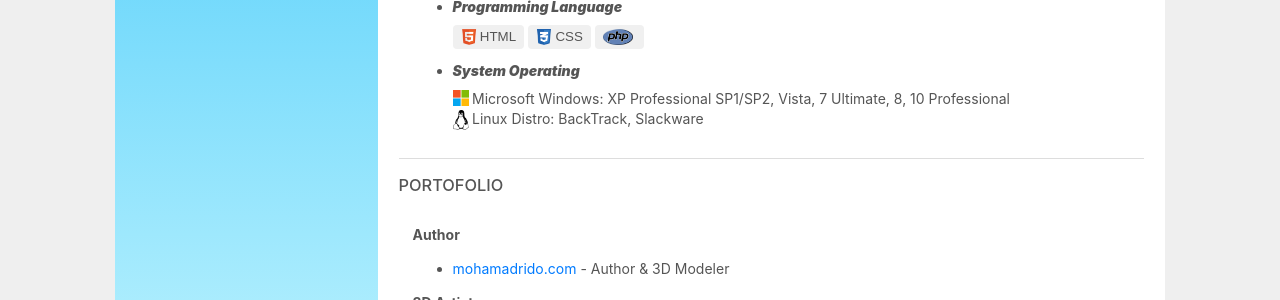
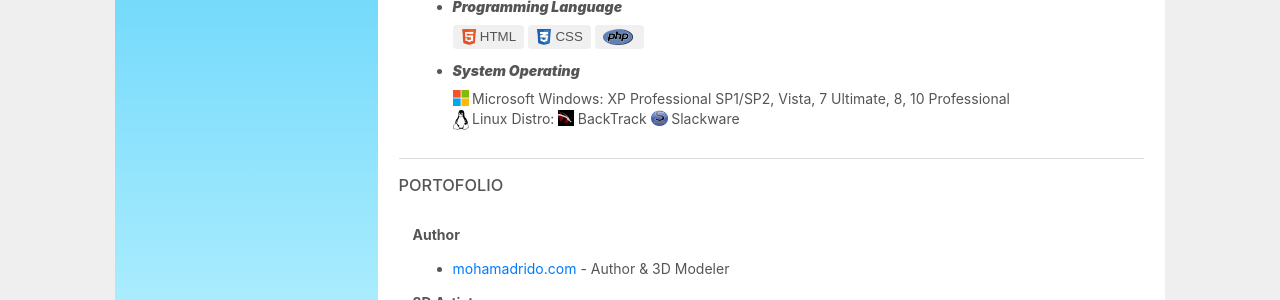
Before and after one commit to mohamadrido/about, a Jekyll site: the page built from index.html, in a window 1280 px wide. Shown: the part 1700-2000 px from the top of the page. Built offline with Jekyll 4.4.1, drawn with Linux system fonts in a browser that asks for light colours; nearby versions of some CDN libraries.

Commit message:
Update index.html

```diff
--- a/index.html
+++ b/index.html
@@ -118,7 +118,7 @@ layout: default
     <li class="li"><i>System Operating</i></li>
       <img src="/microsoft.png" class="icon">Microsoft Windows: XP Professional SP1/SP2, Vista, 7 Ultimate, 8, 10 Professional
       <br/>
-      <img src="/tux.png" class="icon">Linux Distro: BackTrack, Slackware
+      <img src="/tux.png" class="icon">Linux Distro: <img src="/backtrack.png" class="icon">BackTrack <img src="/slackware.png" style="width: 17px;height:16px;vertical-align:text-top;margin-right:.25em;">Slackware
     </ul>
     </p>
     </div>
```
